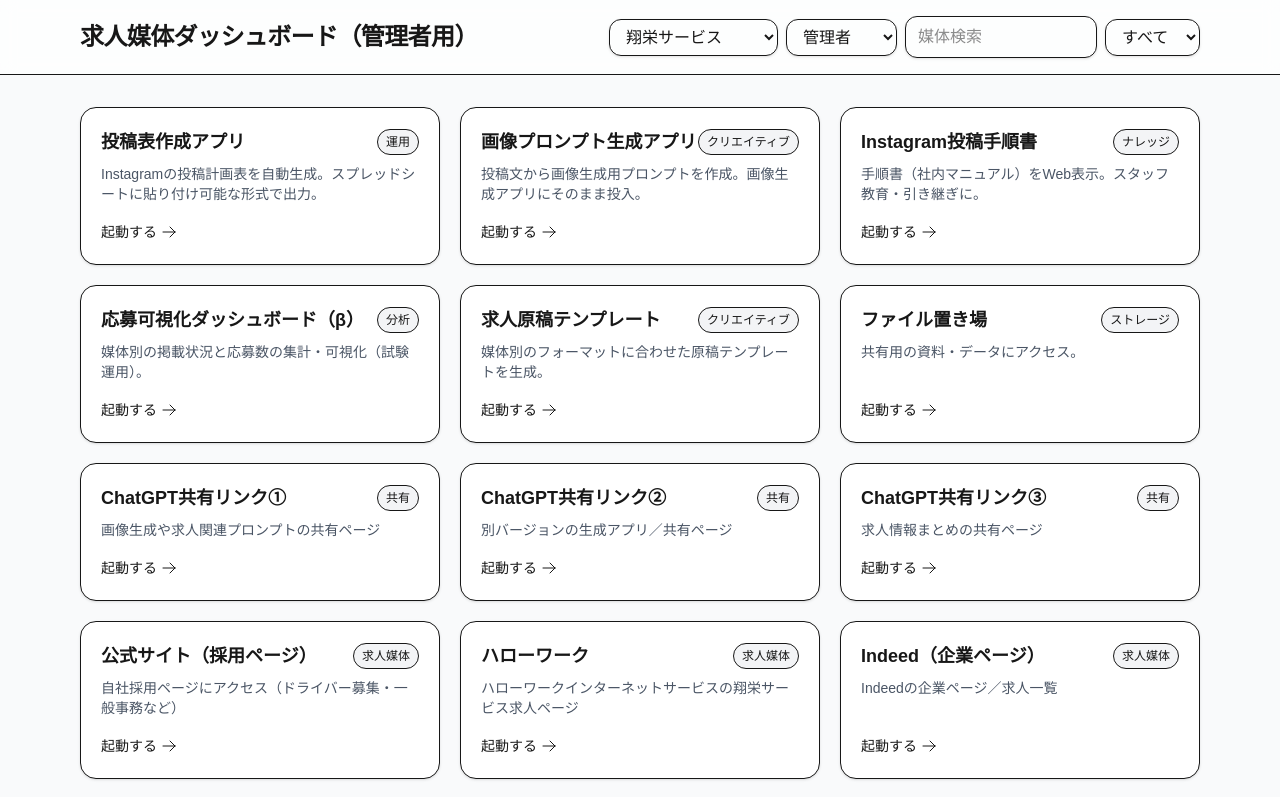
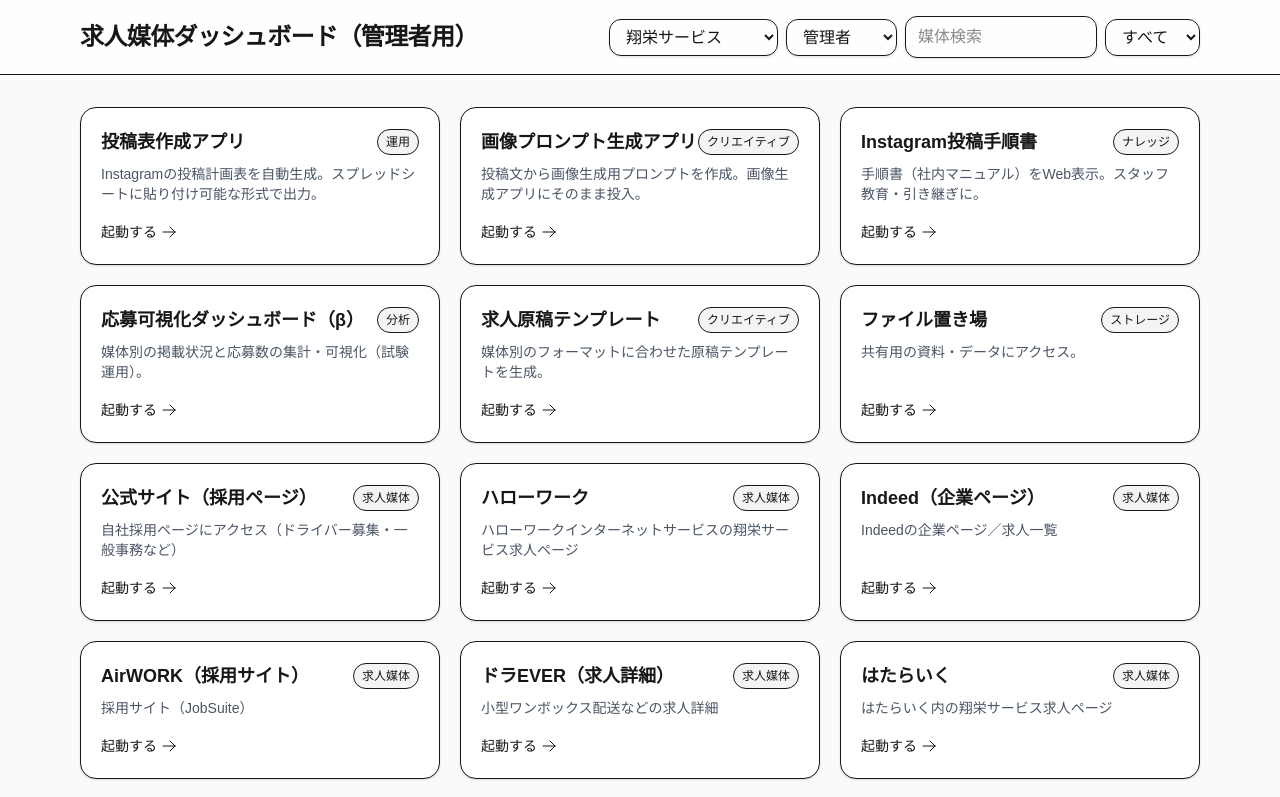
Before and after one commit to hatkow/recruit-admin-dashboard, a Next.js app: page / in a window 1280 px wide. Shown: the top 797 px of the page. Built offline with nearby package versions, Linux system fonts and the light colour scheme.

Commit message:
fix: 投稿表/画像プロンプトの共有リンクに差し替え、共有カードを削除

```diff
--- a/app/_components/AdminDashboard.tsx
+++ b/app/_components/AdminDashboard.tsx
@@ -8,14 +8,14 @@
     id: "posting-table",
     name: "投稿表作成アプリ",
     desc: "Instagramの投稿計画表を自動生成。スプレッドシートに貼り付け可能な形式で出力。",
-    href: "#",
+    href: "https://chatgpt.com/canvas/shared/68a07c87fbc881919ec8d4d42e40eded",
     tag: "運用",
   },
   {
     id: "image-prompt",
     name: "画像プロンプト生成アプリ",
     desc: "投稿文から画像生成用プロンプトを作成。画像生成アプリにそのまま投入。",
-    href: "#",
+    href: "https://chatgpt.com/canvas/shared/68a07ce42e0c8191a37dbfb6ccb93a2c",
     tag: "クリエイティブ",
   },
   {
@@ -48,27 +48,6 @@
   },
 
   // ▼ ChatGPT共有リンク
-  {
-    id: "chatgpt-1",
-    name: "ChatGPT共有リンク①",
-    desc: "画像生成や求人関連プロンプトの共有ページ",
-    href: "https://chatgpt.com/share/68a07948-2cbc-8012-a912-ee278ef0dc9a",
-    tag: "共有",
-  },
-  {
-    id: "chatgpt-2",
-    name: "ChatGPT共有リンク②",
-    desc: "別バージョンの生成アプリ／共有ページ",
-    href: "https://chatgpt.com/share/68a0799a-f8d0-8012-8bae-6f6a77990a1e",
-    tag: "共有",
-  },
-  {
-    id: "chatgpt-3",
-    name: "ChatGPT共有リンク③",
-    desc: "求人情報まとめの共有ページ",
-    href: "https://chatgpt.com/share/68954dfa-2e60-8012-aeb2-af6f4bfe6100",
-    tag: "共有",
-  },
 
   // ▼ 求人媒体ボタン（翔栄サービス向け固定URL）
   {
@@ -216,8 +195,7 @@
               <option value="公共">公共</option>
               <option value="媒体">媒体</option>
               <option value="専門">専門</option>
-              <option value="共有">共有</option>
-            </select>
+                          </select>
           </div>
         </div>
       </header>
```
